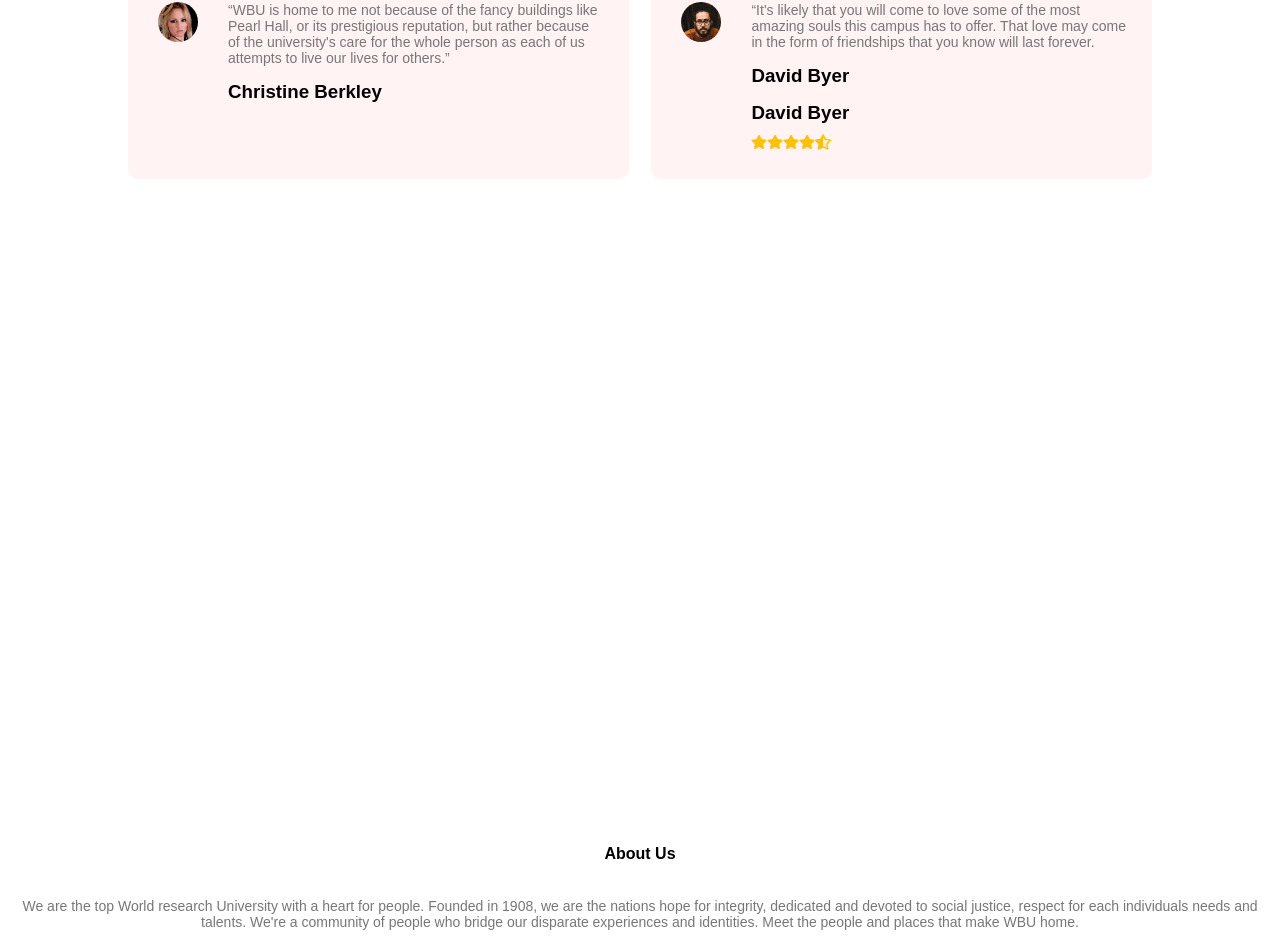
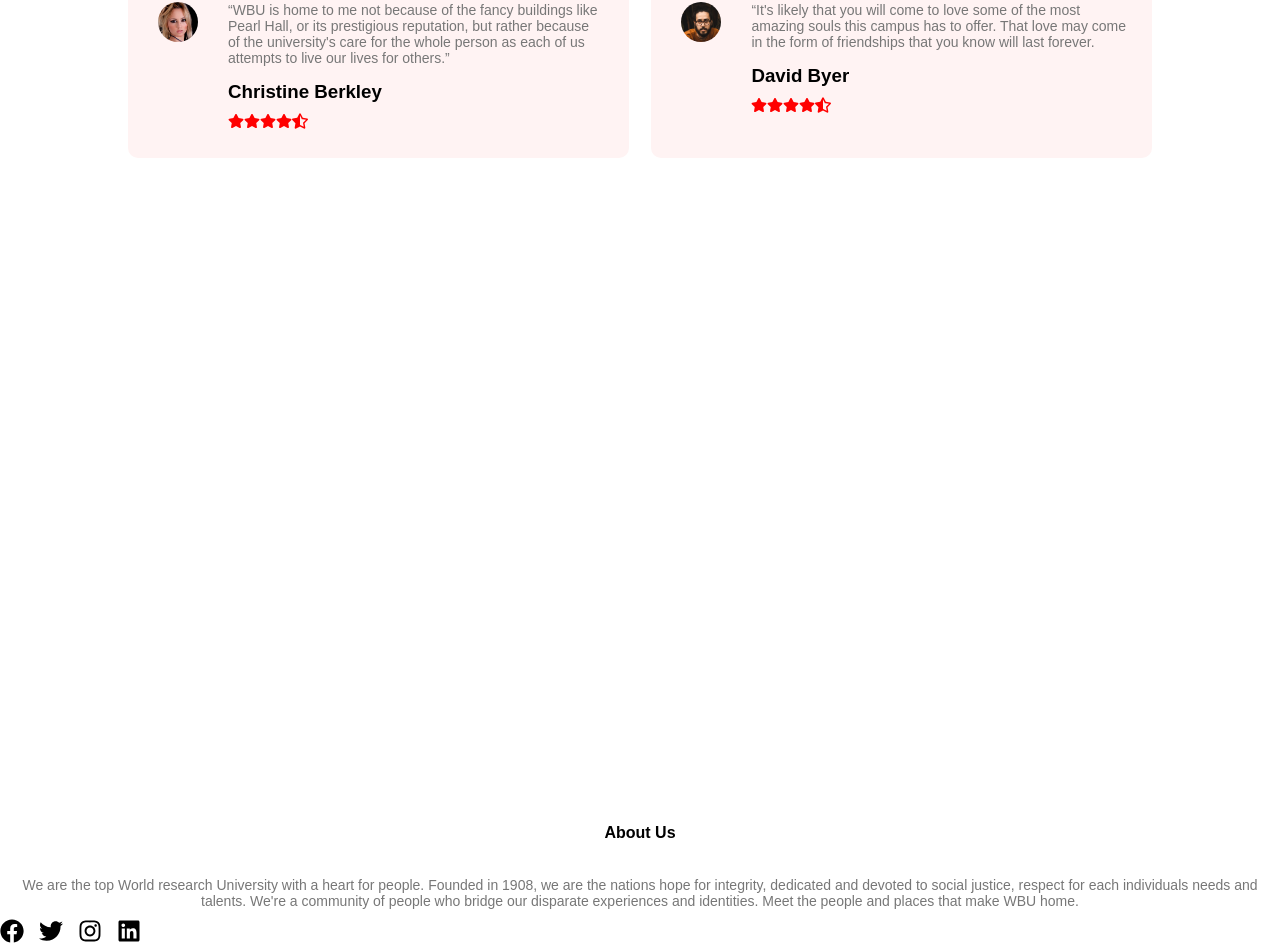
Before and after one commit to Rosenma1/New-Project, a React (Vite) app: page / in a window 1280 px wide. Shown: the part 2807-3757 px from the top of the page. Built offline with nearby package versions, Linux system fonts and the light colour scheme.

Commit message:
added new images and icons

```diff
--- a/src/App.jsx
+++ b/src/App.jsx
@@ -129,11 +129,11 @@ const App = () => {
             <div>
                 <p>“WBU is home to me not because of the fancy buildings like Pearl Hall, or its prestigious reputation, but rather because of the university's care for the whole person as each of us attempts to live our lives for others.”</p>
                 <h3>Christine Berkley</h3>
-                <i className="fa-solid fa-star"></i>
-                <i className="fa-solid fa-star"></i>
-                <i className="fa-solid fa-star"></i>
-                <i className="fa-solid fa-star"></i>
-                <i className="fa-solid fa-star-half-stroke"></i>
+                <FaStar color="#ff0000" />
+                <FaStar color="#ff0000" />
+                <FaStar color="#ff0000" />
+                <FaStar color="#ff0000" />
+                <FaStarHalfAlt color="#ff0000" />
 
             </div>
 
@@ -143,12 +143,11 @@ const App = () => {
             <div>
                 <p>“It's likely that you will come to love some of the most amazing souls this campus has to offer. That love may come in the form of friendships that you know will last forever.</p>
                 <h3>David Byer</h3>
-                <h3>David Byer</h3>
-              <FaStar color="#ffc107" />
-              <FaStar color="#ffc107" />
-              <FaStar color="#ffc107" />
-              <FaStar color="#ffc107" />
-              <FaStarHalfAlt color="#ffc107" />
+              <FaStar color="#ff0000" />
+              <FaStar color="#ff0000" />
+              <FaStar color="#ff0000" />
+              <FaStar color="#ff0000" />
+              <FaStarHalfAlt color="#ff0000" />
             </div>
 
         </div>
@@ -170,12 +169,12 @@ const App = () => {
     <h4>About Us</h4>
     <p>We are the top World research University with a heart for people. Founded in 1908, we are the nations hope for integrity, dedicated and devoted to social justice, respect for each individuals needs and talents. We're a community of people who bridge our disparate experiences and identities. Meet the people and places that make WBU home.</p>
      <div className="icons">
-        <i className="fa-brands fa-facebook"></i>
-        <i className="fa-brands fa-twitter"></i>
-        <i className="fa-brands fa-instagram"></i>
-        <i className="fa-brands fa-linkedin"></i>
+        <FaFacebook />
+          <FaTwitter />
+          <FaInstagram />
+          <FaLinkedin />
      </div>
-     <p>Made with <i className="fa-regular fa-heart"></i> by Nma</p>
+     <p>Made with <FaRegHeart color = "red" /> by Nma</p>
 
 
   </section>
--- a/src/index.css
+++ b/src/index.css
@@ -365,12 +365,8 @@ h3{
 
 }
 
-.icons .fa{
-  color:#f44336;
-  margin: 0 13px;
-  cursor: pointer;
-  padding: 18px 0;
+.icons{
+  display: flex;
+  gap: 15px;
+  font-size: 24px;
 }
-.fa-heart-o{
-  color: #f44336;
-}
```
